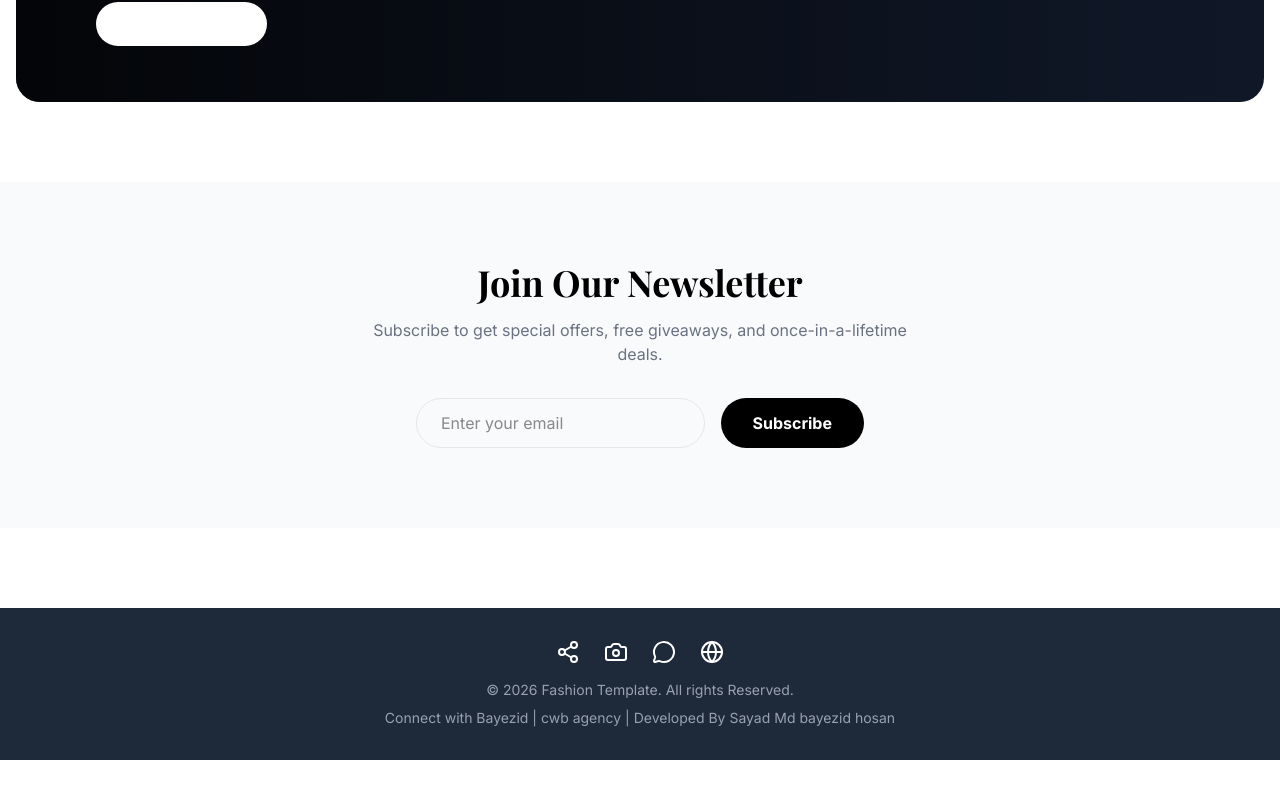
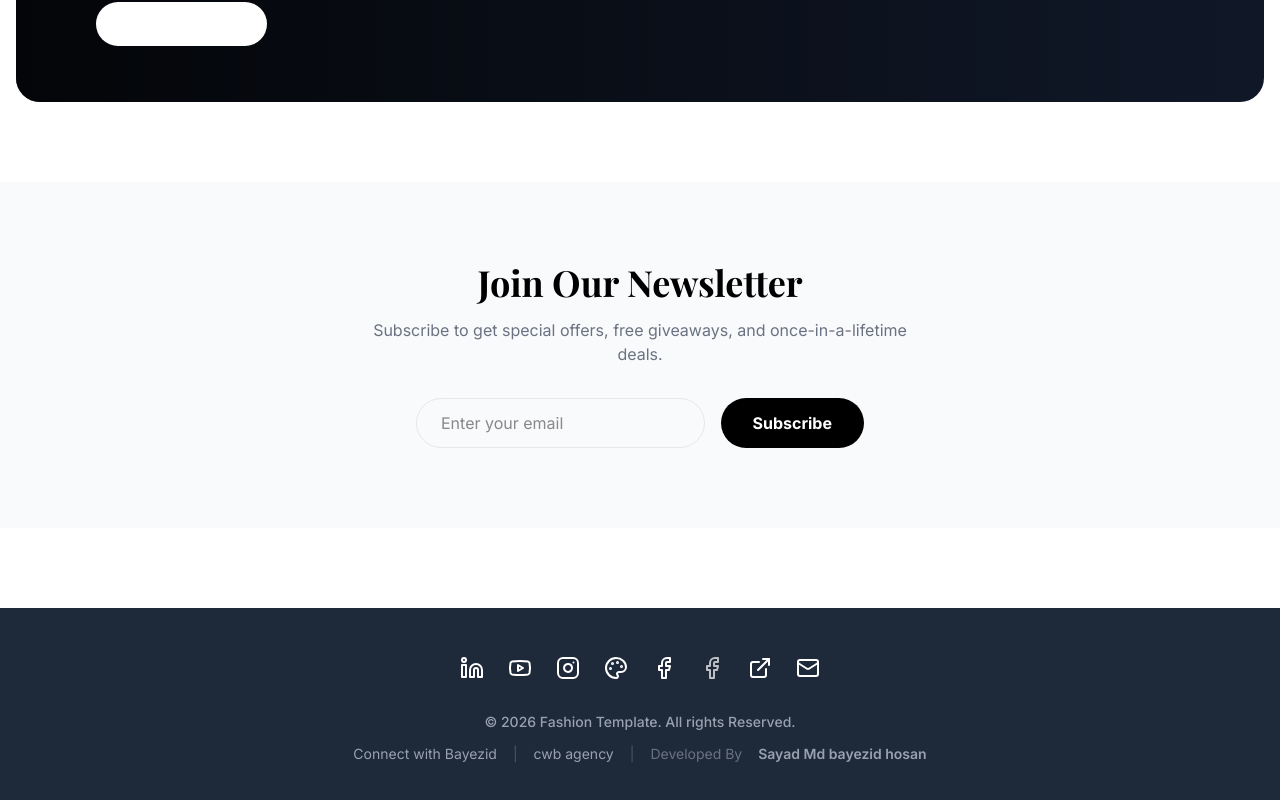
Before and after one commit to bayzed123/Fashion-Design-Architecture-, a Next.js app: page / in a window 1280 px wide. Shown: the part 1906-2706 px from the top of the page. Before the commit the page ends 2666 px from the top, so only its background shows below. Built offline with nearby package versions, Linux system fonts and the light colour scheme; a web font is replaced by a local one.

Commit message:
Update social links with official logos and new profiles

```diff
--- a/src/components/Footer.tsx
+++ b/src/components/Footer.tsx
@@ -1,41 +1,71 @@
 import { themeConfig } from "@/../themeConfig";
-import { Share2, Camera, MessageCircle, Globe } from "lucide-react";
+import {
+  Linkedin,
+  Youtube,
+  Instagram,
+  Facebook,
+  Mail,
+  ExternalLink,
+  Palette
+} from "lucide-react";
 
 const Footer = () => {
   return (
-    <footer className="bg-gray-800 text-white py-8">
+    <footer className="bg-gray-800 text-white py-12">
       <div className="container mx-auto px-4 text-center">
-        <div className="flex justify-center space-x-6 mb-4">
-          {themeConfig.socialLinks.facebook && (
-            <a href={themeConfig.socialLinks.facebook} target="_blank" rel="noopener noreferrer">
-              <Share2 className="h-6 w-6 hover:text-gray-400" />
+        <div className="flex flex-wrap justify-center gap-6 mb-8">
+          {themeConfig.socialLinks.linkedin && (
+            <a href={themeConfig.socialLinks.linkedin} target="_blank" rel="noopener noreferrer" title="LinkedIn">
+              <Linkedin className="h-6 w-6 hover:text-blue-400 transition-colors" />
+            </a>
+          )}
+          {themeConfig.socialLinks.youtube && (
+            <a href={themeConfig.socialLinks.youtube} target="_blank" rel="noopener noreferrer" title="YouTube">
+              <Youtube className="h-6 w-6 hover:text-red-500 transition-colors" />
             </a>
           )}
           {themeConfig.socialLinks.instagram && (
-            <a href={themeConfig.socialLinks.instagram} target="_blank" rel="noopener noreferrer">
-              <Camera className="h-6 w-6 hover:text-gray-400" />
+            <a href={themeConfig.socialLinks.instagram} target="_blank" rel="noopener noreferrer" title="Instagram">
+              <Instagram className="h-6 w-6 hover:text-pink-500 transition-colors" />
             </a>
           )}
-          {themeConfig.socialLinks.twitter && (
-            <a href={themeConfig.socialLinks.twitter} target="_blank" rel="noopener noreferrer">
-              <MessageCircle className="h-6 w-6 hover:text-gray-400" />
+          {themeConfig.socialLinks.behance && (
+            <a href={themeConfig.socialLinks.behance} target="_blank" rel="noopener noreferrer" title="Behance">
+              <Palette className="h-6 w-6 hover:text-blue-500 transition-colors" />
             </a>
           )}
-          {themeConfig.socialLinks.pinterest && (
-            <a href={themeConfig.socialLinks.pinterest} target="_blank" rel="noopener noreferrer">
-              <Globe className="h-6 w-6 hover:text-gray-400" />
+          {themeConfig.socialLinks.facebook && (
+            <a href={themeConfig.socialLinks.facebook} target="_blank" rel="noopener noreferrer" title="Facebook">
+              <Facebook className="h-6 w-6 hover:text-blue-600 transition-colors" />
+            </a>
+          )}
+          {themeConfig.socialLinks.facebookSecondary && (
+            <a href={themeConfig.socialLinks.facebookSecondary} target="_blank" rel="noopener noreferrer" title="Facebook Personal">
+              <Facebook className="h-6 w-6 hover:text-blue-600 transition-colors opacity-70" />
+            </a>
+          )}
+          {themeConfig.socialLinks.beacons && (
+            <a href={themeConfig.socialLinks.beacons} target="_blank" rel="noopener noreferrer" title="All Links">
+              <ExternalLink className="h-6 w-6 hover:text-green-400 transition-colors" />
+            </a>
+          )}
+          {themeConfig.socialLinks.email && (
+            <a href={themeConfig.socialLinks.email} title="Email">
+              <Mail className="h-6 w-6 hover:text-yellow-400 transition-colors" />
             </a>
           )}
         </div>
-        <div className="text-sm text-gray-400 space-y-2">
-          <p>&copy; {new Date().getFullYear()} {themeConfig.brandName}. All rights Reserved.</p>
-          <p>
+
+        <div className="text-sm text-gray-400 space-y-3">
+          <p className="font-medium">&copy; {new Date().getFullYear()} {themeConfig.brandName}. All rights Reserved.</p>
+          <div className="flex flex-wrap justify-center items-center gap-2 md:gap-4">
             <a href="https://connectbayezid-8dcdz46v.manus.space" target="_blank" rel="noopener noreferrer" className="hover:text-white transition-colors">Connect with Bayezid</a>
-            {" | "}
+            <span className="hidden md:inline text-gray-600">|</span>
             <a href="http://www.connectwithbayezid.it.com" target="_blank" rel="noopener noreferrer" className="hover:text-white transition-colors">cwb agency</a>
-            {" | "}
-            Developed By <a href="http://www.sayadbayezid.com" target="_blank" rel="noopener noreferrer" className="hover:text-white transition-colors">Sayad Md bayezid hosan</a>
-          </p>
+            <span className="hidden md:inline text-gray-600">|</span>
+            <span className="text-gray-500">Developed By</span>
+            <a href="http://www.sayadbayezid.com" target="_blank" rel="noopener noreferrer" className="hover:text-white transition-colors font-semibold">Sayad Md bayezid hosan</a>
+          </div>
         </div>
       </div>
     </footer>
--- a/themeConfig.ts
+++ b/themeConfig.ts
@@ -13,9 +13,13 @@ export const themeConfig = {
     body: "'Inter', sans-serif",
   },
   socialLinks: {
-    facebook: "https://www.facebook.com/",
-    instagram: "https://www.instagram.com/",
-    twitter: "https://twitter.com/",
-    pinterest: "https://www.pinterest.com/",
+    linkedin: "https://www.linkedin.com/in/sayadbayezid?utm_source=share_via&utm_content=profile&utm_medium=member_ios",
+    youtube: "https://youtube.com/@cwbayezid?si=Ioo7cR6ne1I5o6ot",
+    instagram: "https://www.instagram.com/freelancer_bayezid0?igsh=MTdrOWI5NTc2Zjhsag%3D%3D&utm_source=qr",
+    behance: "https://www.behance.net/syedbayxed/moodboards",
+    facebook: "https://www.facebook.com/sayadbayezid",
+    facebookSecondary: "https://www.facebook.com/bayezidhosan",
+    beacons: "https://beacons.ai/connectwithbayezid",
+    email: "mailto:cwb.agency@outlook.com",
   },
 };
```
